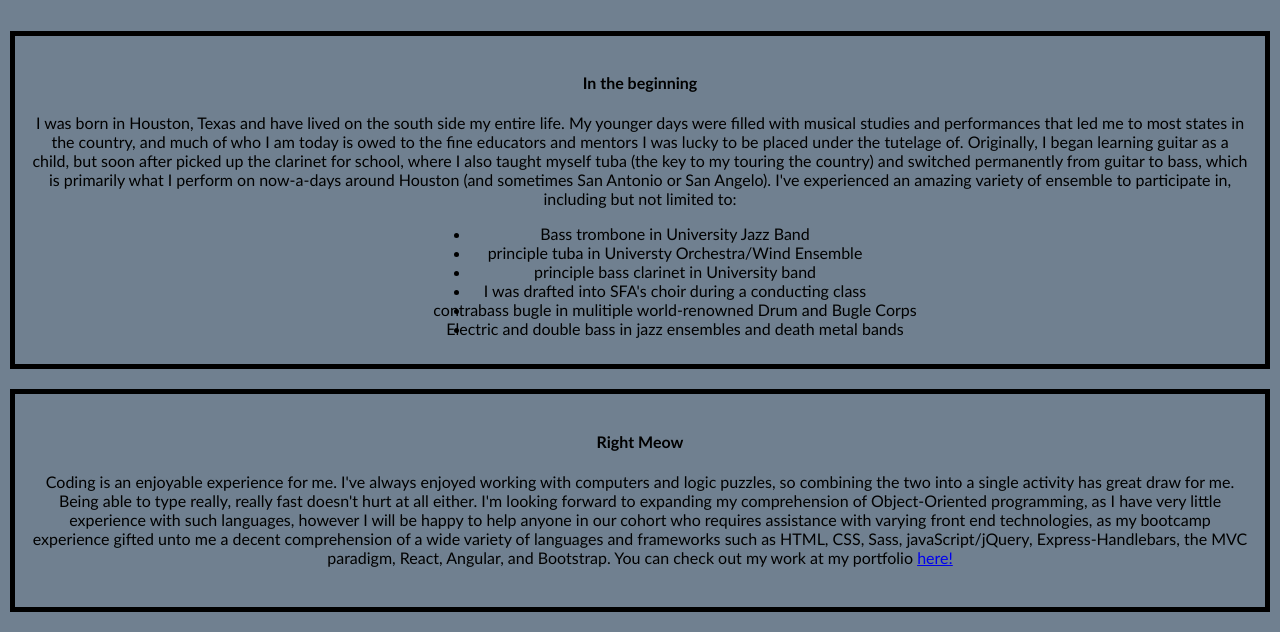
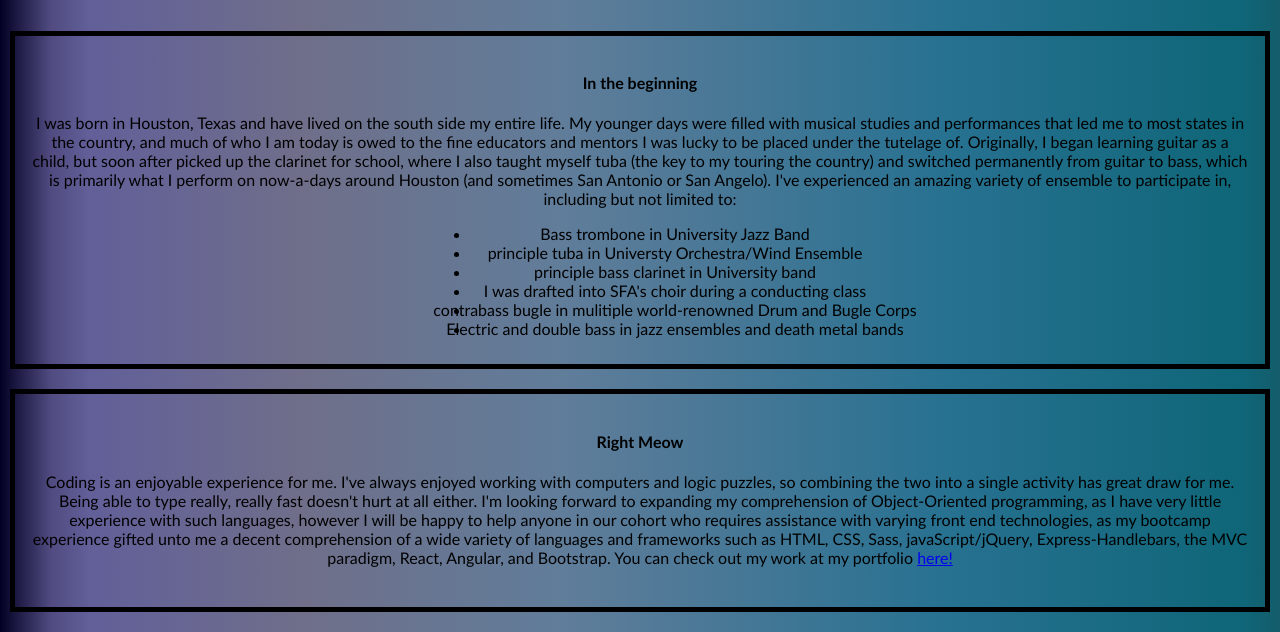
Before and after one commit to Djn94-Work/firstPage, a plain HTML site: page index.html in a window 1280 px wide. Shown: the part 193-825 px from the top of the page. Drawn offline with Linux system fonts and the light colour scheme.

Commit message:
Gradient

```diff
--- a/style.css
+++ b/style.css
@@ -2,7 +2,8 @@
     box-sizing: border-box;
 }
 body{
-    background: slategray;
+    background: rgb(2,0,36);
+    background: linear-gradient(90deg, rgba(2,0,36,1) 0%, rgba(80,76,129,1) 4%, rgba(98,95,153,1) 7%, rgba(111,111,138,1) 24%, rgba(96,125,154,1) 44%, rgba(39,113,145,1) 74%, rgba(15,102,120,1) 97%, rgba(19,92,107,1) 100%);
     margin: 0;
     padding: 0;
     width:100%;
```
